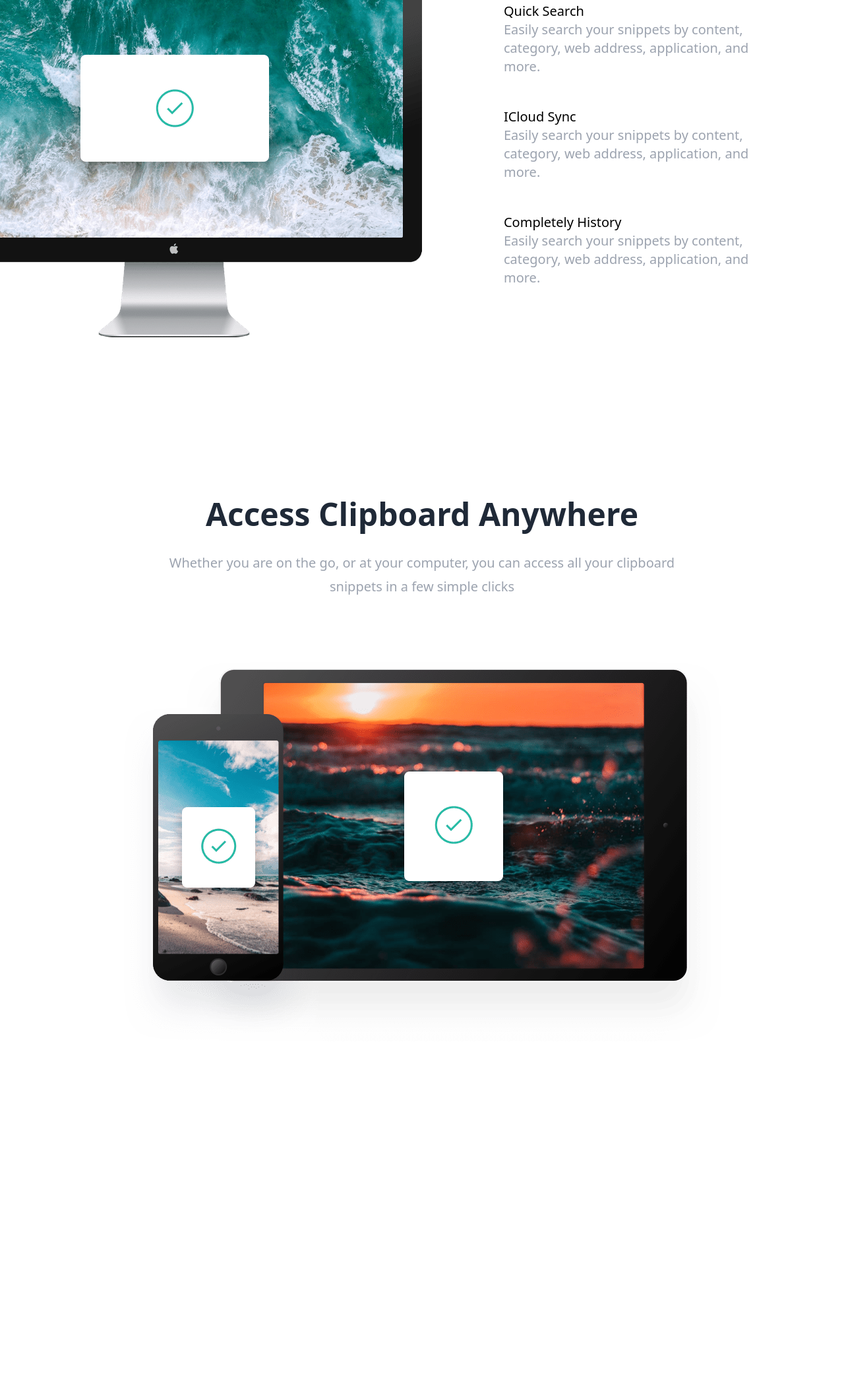
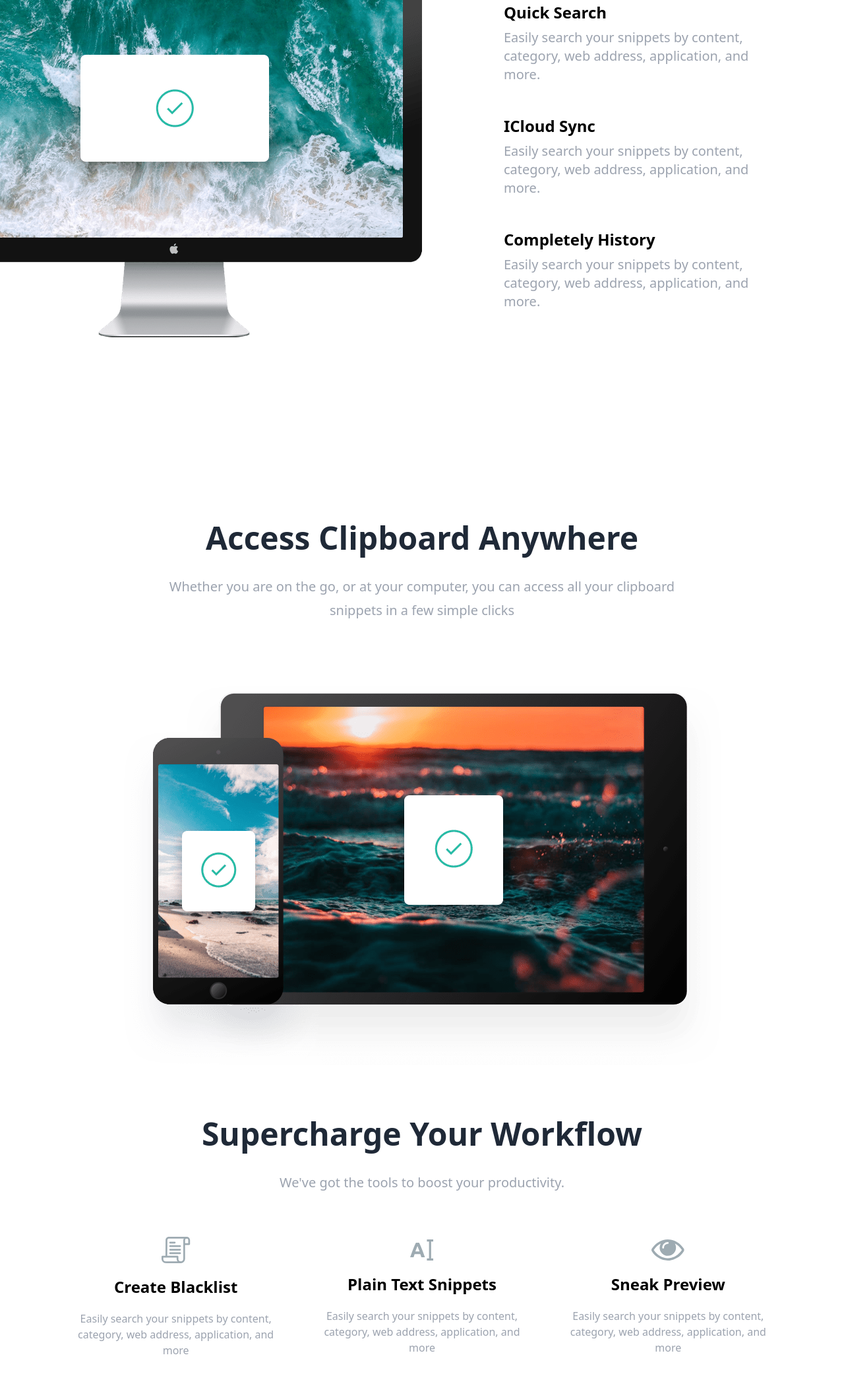
Before and after one commit to TaiwoOluwaseyi/Clipboard-Page, a plain HTML site: page index.html in a window 1280 px wide. Shown: the part 1066-3157 px from the top of the page at 66% size. Before the commit the page ends 2724 px from the top, so only its background shows below. Drawn offline with nearby package versions, Linux system fonts and the light colour scheme; a web font is replaced by a local one.

Commit message:
another commit

```diff
--- a/index.html
+++ b/index.html
@@ -75,23 +75,38 @@
           </div>
 
           <!-- Items container-->
-          <div class="flex flex-col mt-16 mb-24 space-y-12 text-xl md:w-1/2 md:mb-60 md:text-left md:pl-16">
+          <div
+            class="flex flex-col mt-16 mb-24 space-y-12 text-xl md:w-1/2 md:mb-60 md:text-left md:pl-16"
+          >
             <!-- Item 1 -->
             <div>
-              <h5>Quick Search</h5>
-              <p class="max-w-md text-gray-400 ">Easily search your snippets by content, category, web address, application, and more.</p>
+              <h5 class="mb-2 text-2xl font-bold text-grey-400">
+                Quick Search
+              </h5>
+              <p class="max-w-md text-gray-400 sm:mx-auto lg:mx-0">
+                Easily search your snippets by content, category, web address,
+                application, and more.
+              </p>
             </div>
 
             <!-- Item 2 -->
             <div>
-              <h5>ICloud Sync</h5>
-              <p class="max-w-md text-gray-400 ">Easily search your snippets by content, category, web address, application, and more.</p>
+              <h5 class="mb-2 text-2xl font-bold text-grey-400">ICloud Sync</h5>
+              <p class="max-w-md text-gray-400 sm:mx-auto lg:mx-0">
+                Easily search your snippets by content, category, web address,
+                application, and more.
+              </p>
             </div>
 
             <!-- Item 3 -->
             <div>
-              <h5>Completely History</h5>
-              <p class="max-w-md text-gray-400 ">Easily search your snippets by content, category, web address, application, and more.</p>
+              <h5 class="mb-2 text-2xl font-bold text-grey-400">
+                Completely History
+              </h5>
+              <p class="max-w-md text-gray-400 sm:mx-auto lg:mx-0">
+                Easily search your snippets by content, category, web address,
+                application, and more.
+              </p>
             </div>
           </div>
         </div>
@@ -101,9 +116,70 @@
     <!-- Access Anywhere -->
     <section id="access">
       <div class="max-w-6xl mx-auto text-center my-20 px-10">
-      <h3 class="mb-8 text-4xl font-bold text-gray-800 md:text-5xl">Access Clipboard Anywhere</h3>
-      <p class="max-w-3xl mx-auto mb-24 text-xl text-center text-gray-400 leading-9">Whether you are on the go, or at your computer, you can access all your clipboard snippets in a few simple clicks</p>
-      <img src="./images/image-devices.png" alt="" class="mx-auto">
+        <h3 class="mb-8 text-4xl font-bold text-gray-800 md:text-5xl">
+          Access Clipboard Anywhere
+        </h3>
+        <p
+          class="max-w-3xl mx-auto mb-24 text-xl text-center text-gray-400 leading-9"
+        >
+          Whether you are on the go, or at your computer, you can access all
+          your clipboard snippets in a few simple clicks
+        </p>
+        <img src="./images/image-devices.png" alt="" class="mx-auto" />
+      </div>
+    </section>
+
+    <!-- Super charge section -->
+    <section id="supercharge">
+      <div class="max-w-6xl mx-auto text-center my-20 px-10">
+        <h3 class="mb-8 text-4xl font-bold text-gray-800 md:text-5xl">
+          Supercharge Your Workflow
+        </h3>
+        <p
+          class="max-w-3xl mx-auto mb-16 text-xl text-center text-gray-400 leading-9"
+        >
+          We've got the tools to boost your productivity.
+        </p>
+        <!-- Items container -->
+        <div
+          class="flex flex-col items-center justify-between space-y-6 sm:flex-row md:space-y-0 md:space-x-12"
+        >
+          <!-- Item 1 -->
+          <div class="flex flex-col items-center space-y-5">
+            <img src="./images/icon-blacklist.svg" />
+            <h5 class="mb-2 text-2xl font-bold text-grey-400">
+              Create Blacklist
+            </h5>
+            <p class="max-w-md text-gray-400">
+              Easily search your snippets by content, category, web address,
+              application, and more
+            </p>
+          </div>
+
+           <!-- Item 2 -->
+          <div class="flex flex-col items-center space-y-5">
+            <img src="./images/icon-text.svg" />
+            <h5 class="mb-2 text-2xl font-bold text-grey-400">
+              Plain Text Snippets
+            </h5>
+            <p class="max-w-md text-gray-400">
+              Easily search your snippets by content, category, web address,
+              application, and more
+            </p>
+          </div>
+
+           <!-- Item 3 -->
+          <div class="flex flex-col items-center space-y-5">
+            <img src="./images/icon-preview.svg" />
+            <h5 class="mb-2 text-2xl font-bold text-grey-400">
+              Sneak Preview
+            </h5>
+            <p class="max-w-md text-gray-400">
+              Easily search your snippets by content, category, web address,
+              application, and more
+            </p>
+          </div>
+        </div>
       </div>
     </section>
   </body>
```
Lines whose indentation alone changed are shown as unchanged.
